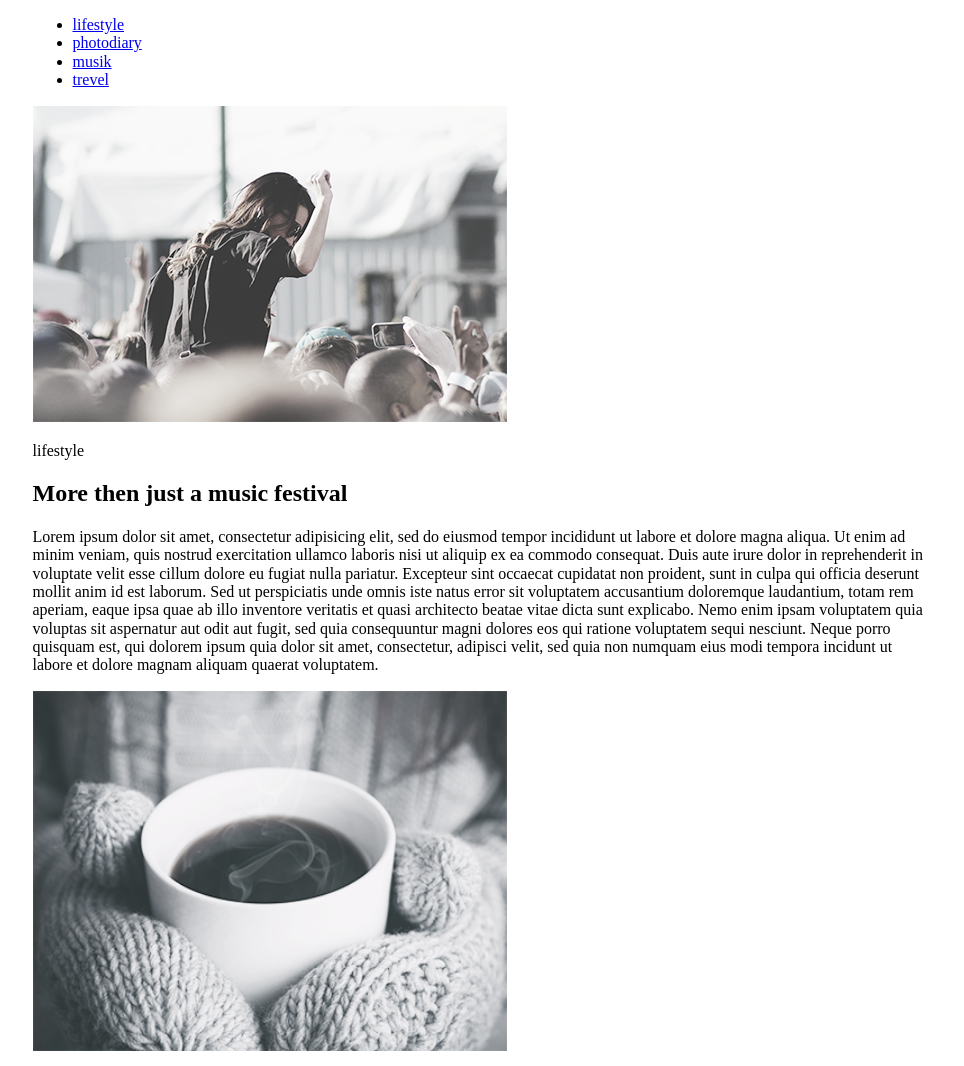
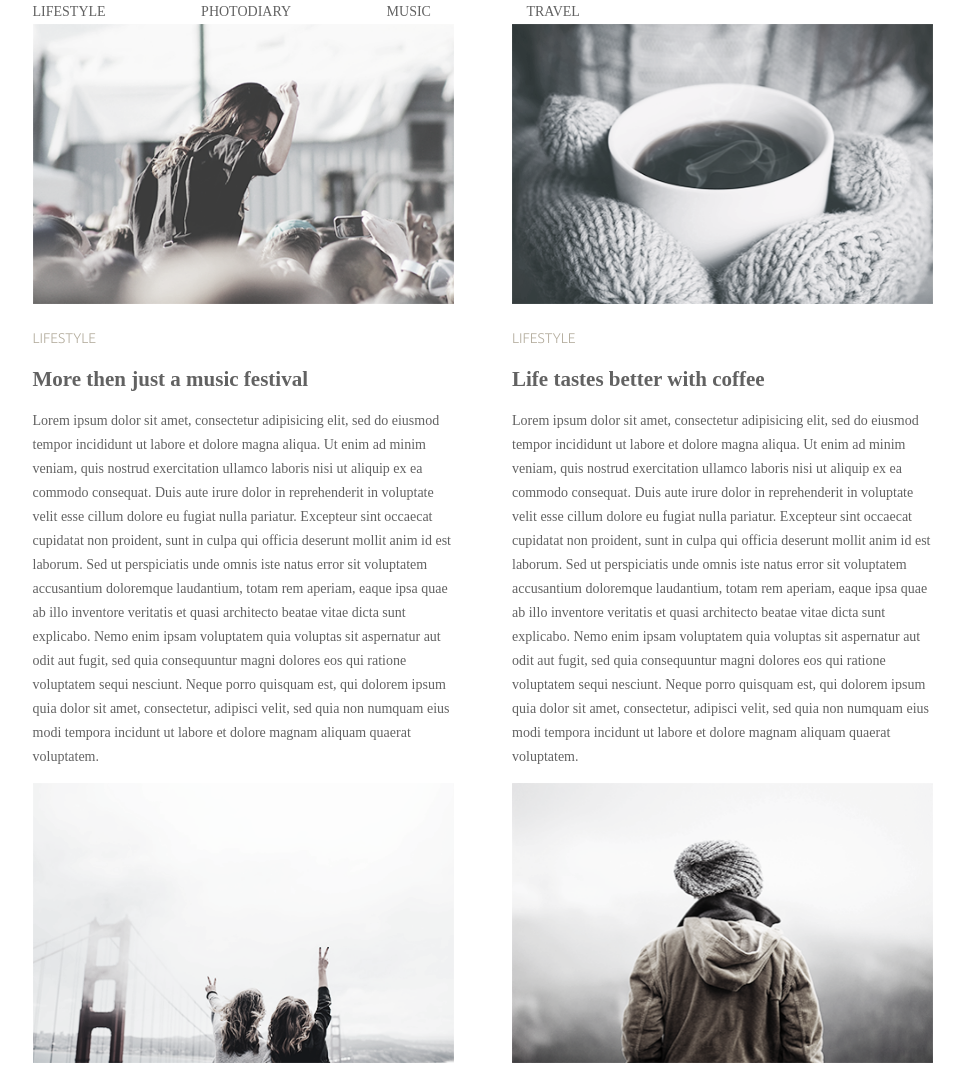
Before and after one commit to kravchenko-dev/goit-fe-cource, a plain HTML site: page html-css/module-01/index.html in a window 1280 px wide. Shown: the top 1066 px of the page, without its empty margins (157-1121 px from the left). Drawn offline with Linux system fonts and the light colour scheme.

Commit message:
chenged css file

```diff
--- a/html-css/module-01/index.html
+++ b/html-css/module-01/index.html
@@ -5,26 +5,27 @@
     <meta charset="UTF-8">
     <meta name="viewport" content="width=device-width, initial-scale=1.0">
     <meta http-equiv="X-UA-Compatible" content="ie=edge">
-    <link rel="stylesheet" href="../module-03/normalize.css">
-    <link rel="stylesheet" href="../module-03/style.css">
+    <link rel="stylesheet" href="../module-03/css/normalize.css">
+    <link href="https://fonts.googleapis.com/css?family=Ubuntu:300&display=swap" rel="stylesheet">
+    <link rel="stylesheet" href="../module-03/css/style.css">
     <title>Document</title>
 </head>
 
 <body>
     <header class="conteiner">
         <nav>
-            <ul>
-                <li><a href="#">lifestyle</a></li>
-                <li><a href="#">photodiary</a></li>
-                <li><a href="#">musik</a></li>
-                <li><a href="#">trevel</a></li>
+            <ul class="navigation">
+                <li><a href="#">Lifestyle</a></li>
+                <li><a href="#">Photodiary</a></li>
+                <li><a href="#">Music</a></li>
+                <li><a href="#">Travel</a></li>
             </ul>
         </nav>
     </header>
     <main class="conteiner">
-        <article>
-            <img src="img/image.png" alt="photo lifestyle" width="474">
-            <p>lifestyle</p>
+        <article class="box article">
+            <img src="./img/image.png" alt="photo lifestyle" width="421" height="280">
+            <p class="ubuntu">LIFESTYLE</p>
             <h2>More then just a music festival</h2>
             <p>Lorem ipsum dolor sit amet, consectetur adipisicing elit, sed do eiusmod tempor incididunt ut labore et
                 dolore magna aliqua. Ut enim ad minim veniam, quis nostrud exercitation ullamco laboris nisi ut aliquip
@@ -46,9 +47,9 @@
                 labore et dolore magnam aliquam quaerat voluptatem.</p>
         </article>
 
-        <article>
-            <img src="img/image1.png" alt="image coffee" width="474">
-            <p>lifestyle</p>
+        <article class="box article-two">
+            <img src="./img/image1.png" alt="image coffee" width="421" height="280">
+            <p class="ubuntu">Lifestyle</p>
             <h2>Life tastes better with coffee</h2>
             <p>Lorem ipsum dolor sit amet, consectetur adipisicing elit, sed do eiusmod tempor incididunt ut labore et
                 dolore magna aliqua. Ut enim ad minim veniam, quis nostrud exercitation ullamco laboris nisi ut aliquip
@@ -70,9 +71,9 @@
                 labore et dolore magnam aliquam quaerat voluptatem.</p>
         </article>
 
-        <article>
-            <img src="img/image2.png" alt="bridge" width="474">
-            <p>photodiary</p>
+        <article class="box article">
+            <img src="img/image2.png" alt="bridge" width="421" height="280">
+            <p class="ubuntu">Photodiary</p>
             <h2>American dream</h2>
             <p>Lorem ipsum dolor sit amet, consectetur adipisicing elit, sed do eiusmod tempor incididunt ut labore et
                 dolore magna aliqua. Ut enim ad minim veniam, quis nostrud exercitation ullamco laboris nisi ut aliquip
@@ -94,9 +95,9 @@
                 labore et dolore magnam aliquam quaerat voluptatem.</p>
         </article>
 
-        <article>
-            <img src="img/image3.png" alt="person" width="474">
-            <p>photodiary</p>
+        <article class="box article-two">
+            <img src="img/image3.png" alt="person" width="421" height="280">
+            <p class="ubuntu">Photodiary</p>
             <h2>A day exploring the Alps</h2>
             <p>Lorem ipsum dolor sit amet, consectetur adipisicing elit, sed do eiusmod tempor incididunt ut labore et
                 dolore magna aliqua. Ut enim ad minim veniam, quis nostrud exercitation ullamco laboris nisi ut aliquip
--- /dev/null
+++ b/html-css/module-03/css/style.css
@@ -0,0 +1,59 @@
+html {
+    box-sizing: border-box;
+}
+body {
+    font-family: "PlayfairDisplay, Ubuntu";
+    color: #626262;
+    font-weight: 400;
+    font-size: 14px;
+    line-height: 24px;
+}
+
+*,
+*::before,
+*::after {
+    box-sizing: inherit;
+}
+.conteiner {
+    width: 901px;
+    margin: 0 auto;
+}
+.navigation {
+    margin: 0;
+    padding: 0;
+    font-size: 14px;
+}
+.navigation li {
+    display: inline-block;
+}
+.navigation li:not(:last-child) {
+    margin-right: 92px;
+}
+.navigation a {
+    color: #626262;
+    font-weight: 400;
+    text-transform: uppercase;
+    text-decoration: none;
+    line-height: 24px;
+}
+.navigation a:hover,
+.navigation a:focus{
+    color:#25b4f5;
+}
+.conteiner article p.ubuntu {
+    font-family: "Ubuntu", seans-serif;
+    color: #b4ad9e;
+    font-weight: 300;
+    text-transform: uppercase;
+}
+.box {
+    display: inline-block;
+    width: 421px;
+}
+.article {
+    margin-right: 55px;
+}
+.article-two {
+    margin: 0;
+    padding: 0;
+}
--- a/html-css/module-03/style.css
+++ /dev/null
@@ -1,13 +0,0 @@
-html {
-    box-sizing: border-box;
-}
-
-*,
-*::before,
-*::after {
-    box-sizing: inherit;
-}
-.conteiner {
-    width: 901px;
-    margin: 0 auto;
-}
```
Also changed, not shown: html-css/module-03/css/normalize.css (renamed from html-css/module-03/normalize.css).
